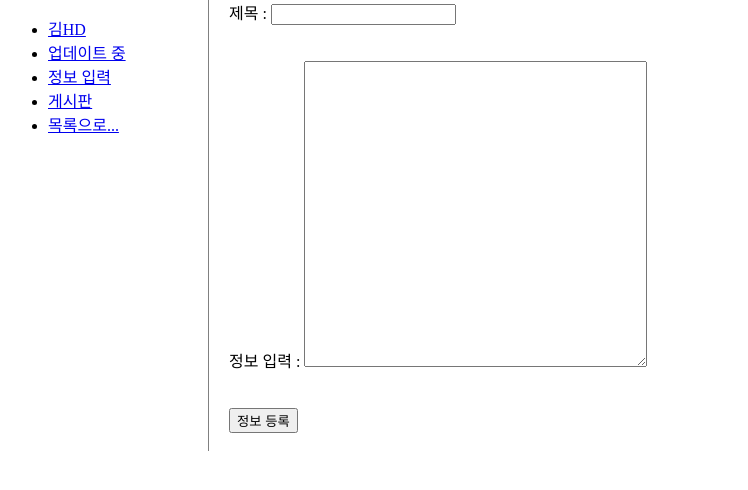
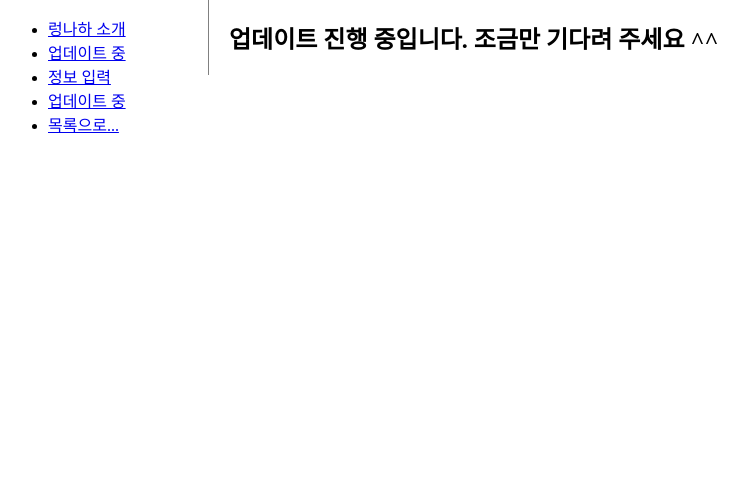
Before and after one commit to lungnahahd/Info_Lungnaha, a Django app: page /writeinfo.html in a window 1280 px wide. Shown: the part 129-619 px from the top of the page, without its empty margins (0-748 px from the left). Run offline with Django 3.2, Linux system fonts and the light colour scheme; some libraries are stand-ins or nearby versions.

Commit message:
Fix_html(html nav 수정)

```diff
--- a/Server/main/templates/changeinfo.html
+++ b/Server/main/templates/changeinfo.html
@@ -29,10 +29,10 @@
 
 	<nav>
         <ul>
-          <li><a href="one.html">김HD</a></li>
+          <li><a href="one.html">렁나하 소개</a></li>
           <li><a href="two.html">업데이트 중</a></li>
           <li><a href="three.html">정보 입력</a></li>
-          <li><a href="writeinfo.html">게시판</a></li>
+          <li><a href="/writeinfo.html">업데이트 중</a></li>
           <li><a href="/result.html">목록으로...</a></li>
         </ul>
     </nav>
--- a/Server/main/templates/home.html
+++ b/Server/main/templates/home.html
@@ -33,10 +33,10 @@
   </script>
 	<nav>
         <ul>
-          <li><a href="one.html">김HD</a></li>
+          <li><a href="one.html">렁나하 소개</a></li>
           <li><a href="two.html">업데이트 중</a></li>
           <li><a href="three.html">정보 입력</a></li>
-          <li><a href="/writeinfo.html">게시판</a></li>
+          <li><a href="/writeinfo.html">업데이트 중</a></li>
           <li><a href="/result.html">목록으로...</a></li>
         </ul>
     </nav>
--- a/Server/main/templates/infodetail.html
+++ b/Server/main/templates/infodetail.html
@@ -37,10 +37,10 @@
 
 	<nav>
         <ul>
-          <li><a href="one.html">김HD</a></li>
+          <li><a href="one.html">렁나하 소개</a></li>
           <li><a href="two.html">업데이트 중</a></li>
           <li><a href="three.html">정보 입력</a></li>
-          <li><a href="writeinfo.html">게시판</a></li>
+          <li><a href="/writeinfo.html">업데이트 중</a></li>
           <li><a href="/result.html">목록으로...</a></li>
         </ul>
     </nav>
--- a/Server/main/templates/login.html
+++ b/Server/main/templates/login.html
@@ -29,10 +29,10 @@
 
 	<nav>
         <ul>
-          <li><a href="one.html">김HD</a></li>
+          <li><a href="one.html">렁나하 소개</a></li>
           <li><a href="two.html">업데이트 중</a></li>
           <li><a href="three.html">정보 입력</a></li>
-          <li><a href="/writeinfo.html">게시판</a></li>
+          <li><a href="/writeinfo.html">업데이트 중</a></li>
           <li><a href="/result.html">목록으로...</a></li>
         </ul>
     </nav>
--- a/Server/main/templates/logout.html
+++ b/Server/main/templates/logout.html
@@ -33,10 +33,10 @@
     </script>
 	<nav>
         <ul>
-          <li><a href="one.html">김HD</a></li>
+          <li><a href="one.html">렁나하 소개</a></li>
           <li><a href="two.html">업데이트 중</a></li>
           <li><a href="three.html">정보 입력</a></li>
-          <li><a href="/writeinfo.html">게시판</a></li>
+          <li><a href="/writeinfo.html">업데이트 중</a></li>
           <li><a href="/result.html">목록으로...</a></li>
         </ul>
     </nav>
--- a/Server/main/templates/result.html
+++ b/Server/main/templates/result.html
@@ -33,10 +33,10 @@
 
 	<nav>
         <ul>
-          <li><a href="one.html">김HD</a></li>
+          <li><a href="one.html">렁나하 소개</a></li>
           <li><a href="two.html">업데이트 중</a></li>
           <li><a href="three.html">정보 입력</a></li>
-          <li><a href="writeinfo.html">게시판</a></li>
+          <li><a href="/writeinfo.html">업데이트 중</a></li>
           <li><a href="/result.html">목록으로...</a></li>
         </ul>
     </nav>
--- a/Server/main/templates/signup.html
+++ b/Server/main/templates/signup.html
@@ -29,10 +29,10 @@
 
 	<nav>
         <ul>
-          <li><a href="one.html">김HD</a></li>
+          <li><a href="one.html">렁나하 소개</a></li>
           <li><a href="two.html">업데이트 중</a></li>
           <li><a href="three.html">정보 입력</a></li>
-          <li><a href="/writeinfo.html">게시판</a></li>
+          <li><a href="/writeinfo.html">업데이트 중</a></li>
           <li><a href="/result.html">목록으로...</a></li>
         </ul>
     </nav>
--- a/Server/main/templates/three.html
+++ b/Server/main/templates/three.html
@@ -34,10 +34,10 @@
   </header>
 	<nav>
         <ul>
-          <li><a href="one.html">김HD</a></li>
+          <li><a href="one.html">렁나하 소개</a></li>
           <li><a href="two.html">업데이트 중</a></li>
           <li><a href="three.html">정보 입력</a></li>
-          <li><a href="/writeinfo.html">게시판</a></li>
+          <li><a href="/writeinfo.html">업데이트 중</a></li>
           <li><a href="/result.html">목록으로...</a></li>
         </ul>
     </nav>
--- a/Server/main/templates/two.html
+++ b/Server/main/templates/two.html
@@ -34,15 +34,15 @@
   </script>
 	<nav>
         <ul>
-          <li><a href="one.html">김HD</a></li>
+          <li><a href="one.html">렁나하 소개</a></li>
           <li><a href="two.html">업데이트 중</a></li>
           <li><a href="three.html">정보 입력</a></li>
-          <li><a href="/writeinfo.html">게시판</a></li>
+          <li><a href="/writeinfo.html">업데이트 중</a></li>
           <li><a href="/result.html">목록으로...</a></li>
         </ul>
     </nav>
     <article>
-      <h2>업데이터 진행 중입니다. 조금만 기다려 주세요 ^^</h2>
+      <h2>업데이트 진행 중입니다. 조금만 기다려 주세요 ^^</h2>
     </article>
 </body>
 </html>
--- a/Server/main/templates/writeinfo.html
+++ b/Server/main/templates/writeinfo.html
@@ -19,6 +19,7 @@
          border-left: 1px solid gray;
        }
      </style>
+     <script src="https://cdn.ckeditor.com/4.16.0/standard/ckeditor.js"></script>
 </head>
 <body>
 	<header>
@@ -26,35 +27,22 @@
       <a href="http://localhost:8000/">LUNGNAHA</a>
     </h1>
   </header>
-
+  <script type="text/javascript">
+    function msg(){
+      alert("다음에 또 찾아와 주세요~")
+    }
+  </script>
 	<nav>
         <ul>
-          <li><a href="one.html">김HD</a></li>
+          <li><a href="one.html">렁나하 소개</a></li>
           <li><a href="two.html">업데이트 중</a></li>
           <li><a href="three.html">정보 입력</a></li>
-          <li><a href="writeinfo.html">게시판</a></li>
+          <li><a href="/writeinfo.html">업데이트 중</a></li>
           <li><a href="/result.html">목록으로...</a></li>
         </ul>
     </nav>
     <article>
-     <form action="{% url 'saveinfo' %}" method="post">
-          {% csrf_token %}
-          <div>
-            <label for="title">제목 : </label>
-            <input type="text" name="title" id="title">
-          </div>
-          <br>
-          <br>
-          <div contenteditable="true">
-            <label for="information">정보 입력 : </label>
-            <textarea cols="40" rows="20" name="information" id="information"></textarea>
-          </div>
-          <br>
-          <br>
-          <input type="submit" value="정보 등록">
-          <br>
-          <br>
-     </form>
+      <h2>업데이트 진행 중입니다. 조금만 기다려 주세요 ^^</h2>
     </article>
 </body>
 </html>
```
Also changed, not shown: Server/main/templates/one.html (+5 -5 lines).
